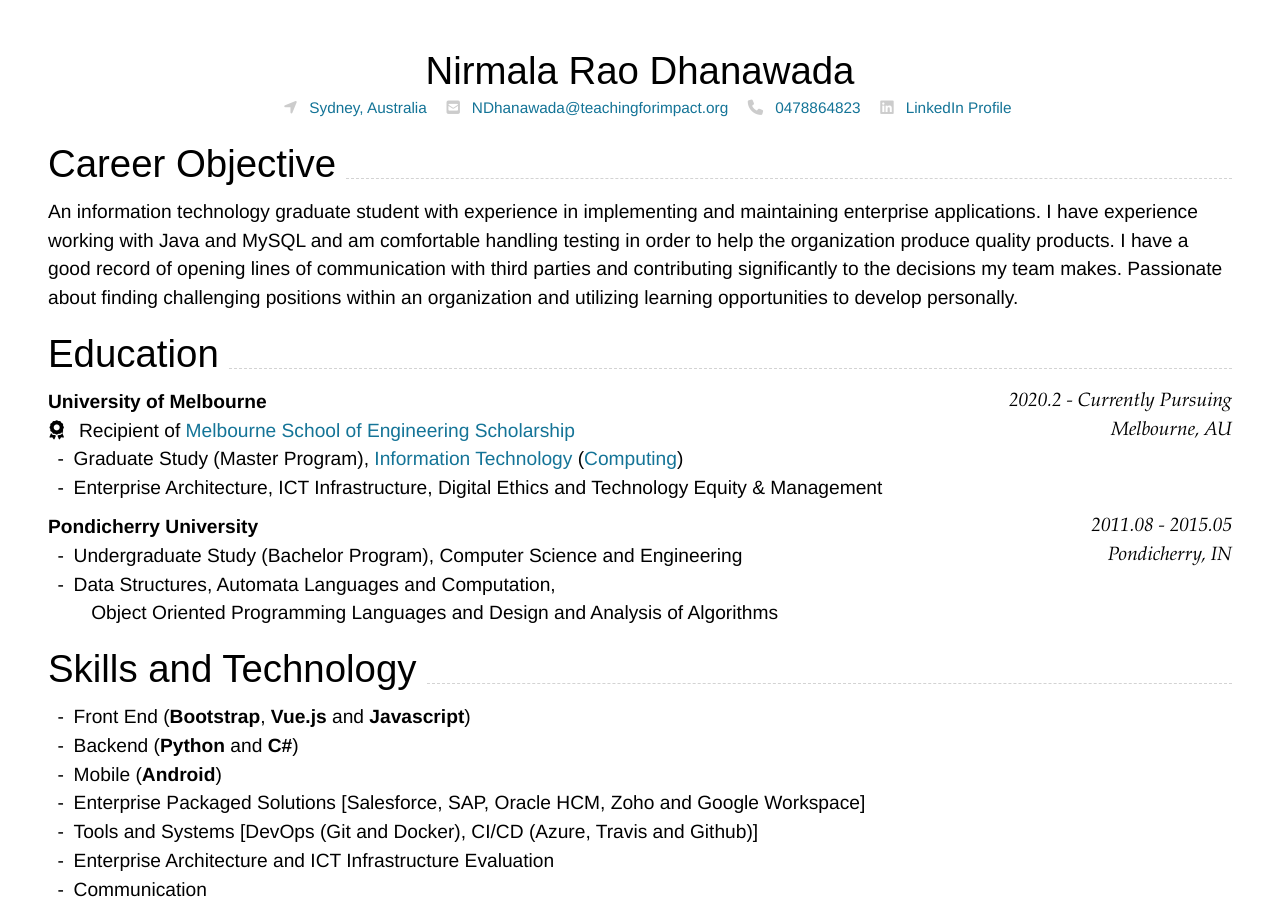
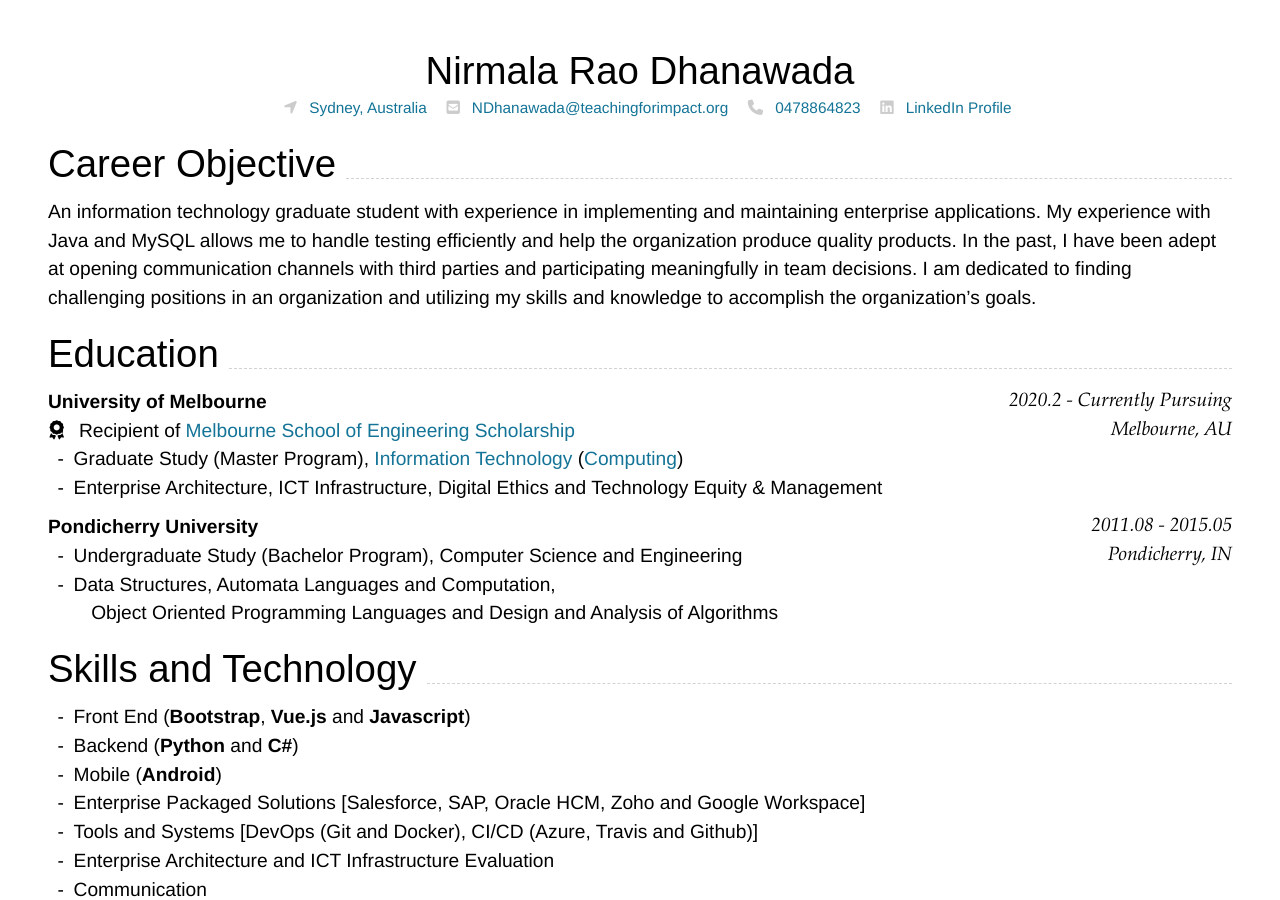
Before and after one commit to thedhanawada/me, a Jekyll site: the page built from index.md, in a window 1280 px wide and 900 px high. Built offline with Jekyll 4.4.1, drawn with Linux system fonts in a browser that asks for light colours; nearby versions of some CDN libraries.

Commit message:
introduction

```diff
--- a/index.md
+++ b/index.md
@@ -41,7 +41,7 @@ Supported arguments:
 
 ## Career Objective
 
-An information technology graduate student with experience in implementing and maintaining enterprise applications. I have experience working with Java and MySQL and am comfortable handling testing in order to help the organization produce quality products. I have a good record of opening lines of communication with third parties and contributing significantly to the decisions my team makes. Passionate about finding challenging positions within an organization and utilizing learning opportunities to develop personally.
+An information technology graduate student with experience in implementing and maintaining enterprise applications. My experience with Java and MySQL allows me to handle testing efficiently and help the organization produce quality products. In the past, I have been adept at opening communication channels with third parties and participating meaningfully in team decisions. I am dedicated to finding challenging positions in an organization and utilizing my skills and knowledge to accomplish the organization's goals.
 
 ## Education
 
```
